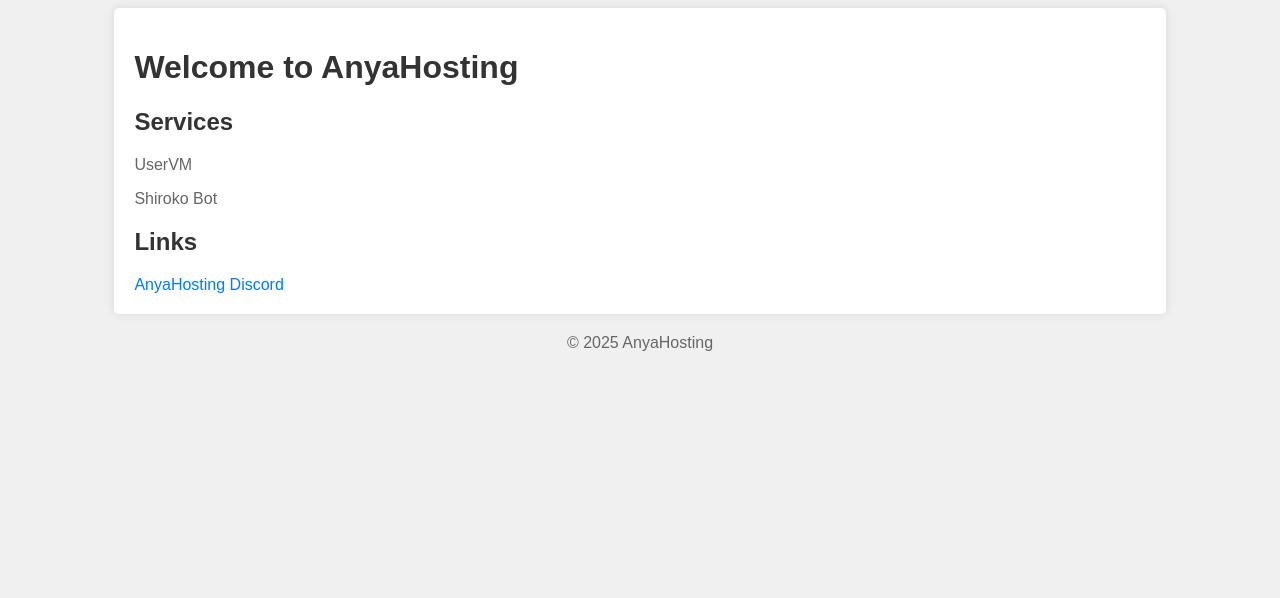
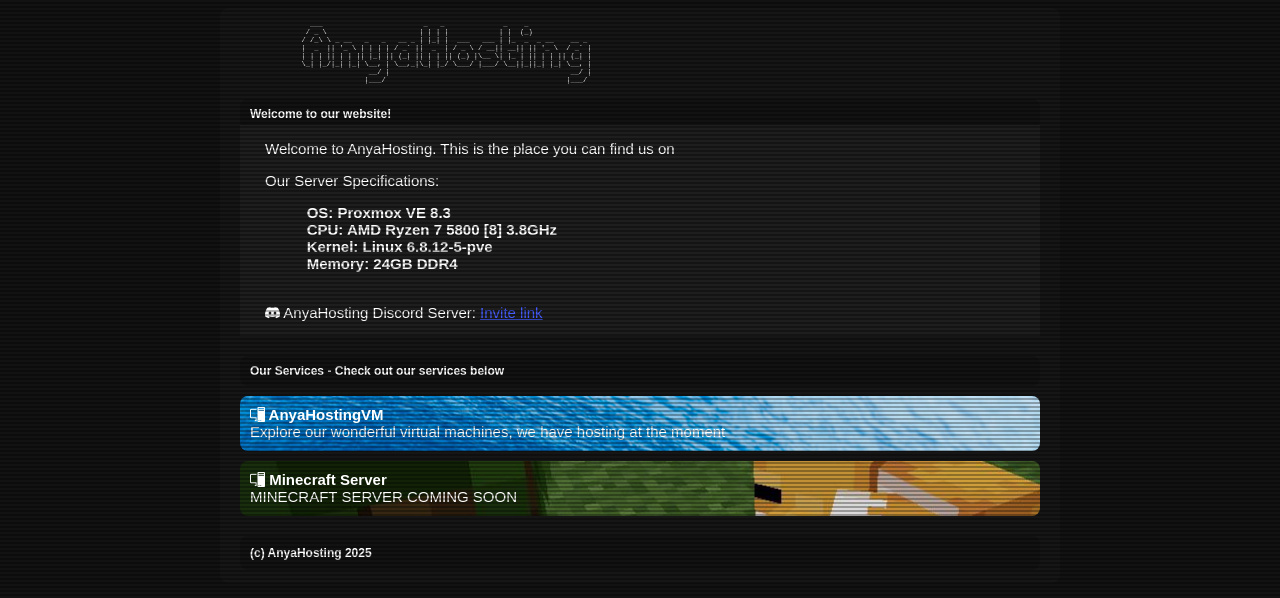
Before and after one commit to xDarkEXE/AnyaHosting, a plain HTML site: page index.html in a window 1280 px wide. Drawn offline with nearby package versions, Linux system fonts and the light colour scheme.

Commit message:
Updated the website to get it a retro vibe

```diff
--- /dev/null
+++ b/css/style.css
@@ -0,0 +1,155 @@
+body {
+    background-color: #121212;
+    font-family: "MS PGOTHIC", sans-serif;
+}
+
+.container {
+    width: 800px;
+    margin: auto;
+    padding: 20px;
+    background-color: #161616;
+    border-radius: 8px;
+    display: flex;
+    flex-direction: column;
+    justify-content: flex-start;
+    align-items: center;/
+}
+
+.section h1 {
+    position: relative;
+    z-index: 999;
+    margin: 0;
+    font-size: 15px;
+    font-weight: 900;
+    padding: 10px;
+
+}
+
+.section p {
+    position: relative;
+    margin: 0;
+    font-size: 15px;
+    padding-left: 10px;
+    margin-top: -10px;
+}
+
+.section {
+    width: 100%;
+    height: 55px;
+    border-radius: 8px;
+    position: relative;
+    background-size: cover;
+    background-position: center;
+    transition: transform 0.6s cubic-bezier(0.25, 0.8, 0.25, 1), filter 0.3s ease, box-shadow 0.3s ease;
+    overflow: hidden;
+    margin-bottom: 10px;
+}
+
+
+.section:hover {
+    transform: scale(1.01);
+    filter: brightness(0.75);
+    box-shadow: 0 0 0 2px white;
+}
+
+
+.title {
+    margin-top: -15px;
+}
+
+.title pre {
+    font-size: 7px;
+    margin-right: 450px;
+    color: white;
+}
+
+footer {
+    width: 100%;
+    padding-top: 10px;
+}
+
+footer h1 {
+    font-size: 12px;
+    margin-top: 15px;
+    background-color: #121212;
+    border-radius: 8px;
+    color: white;
+    padding: 10px;
+}
+
+.sectiontitle {
+    border-radius: 8px;
+    margin-bottom: 10px;
+    height: 30px;
+    background-color: #121212;
+    width: 100%
+}
+
+.sectiontitle h1 {
+    font-size: 12px;
+    color: white;
+    padding-left: 10px;
+}
+
+.infobox {
+    color: white;
+    margin: 10px;
+    background-color: #1f1e1e;
+    margin-bottom: 20px;
+    margin-top: -14px;
+    width: 100%
+}
+
+.infobox p {
+    padding-left: 25px;
+    font-size: 15px;
+}
+
+.infobox pre {
+    font-family: "MS PGOTHIC", sans-serif;
+    font-size: 15px;
+    font-weight: 900;
+}
+
+a {
+    color: #455dff
+}
+
+.scanlines {
+    position: fixed;
+    left: 0;
+    top: 0;
+    width: 100vw;
+    height: 100vh;
+    pointer-events: none;
+    z-index: 300;
+    opacity: .6;
+    will-change: opacity;
+    animation: opacity 3s linear infinite;
+
+    &:before {
+        content: '';
+        position: absolute;
+        left: 0;
+        top: 0;
+        right: 0;
+        bottom: 0;
+        pointer-events: none;
+        background: linear-gradient(to bottom, transparent 50%, rgba(0, 0, 0, .5) 51%);
+        background-size: 100% 4px;
+        will-change: background, background-size;
+        animation: scanlines .2s linear infinite;
+    }
+}
+
+@keyframes scanlines {
+    from {
+        background: linear-gradient(to bottom, transparent 50%, rgba(0, 0, 0, .5) 51%);
+        background-size: 100% 4px;
+    }
+
+    to {
+        background: linear-gradient(to bottom, rgba(0, 0, 0, .5) 50%, transparent 51%);
+        background-size: 100% 4px;
+    }
+}
--- a/index.html
+++ b/index.html
@@ -3,61 +3,56 @@
 <head>
     <meta charset="UTF-8">
     <meta name="viewport" content="width=device-width, initial-scale=1.0">
+    <link rel="stylesheet" href="/css/style.css">
+    <link href="https://cdn.jsdelivr.net/npm/bootstrap-icons/font/bootstrap-icons.css" rel="stylesheet">
     <title>AnyaHosting</title>
 </head>
+<body>
 
-<style>
-    body {
-        font-family: Arial, sans-serif;
-        background-color: #f0f0f0;
-    }
+    <div class="scanlines"></div>
 
-    .container {
-        width: 80%;
-        margin: 0 auto;
-        padding: 20px;
-        background-color: #fff;
-        border-radius: 5px;
-        box-shadow: 0 0 10px rgba(0, 0, 0, 0.1);
-    }
+    <div class="container">
+        <div class="title">
+            <pre>
+                 ___                        _   _              _    _
+                / _ \                      | | | |            | |  (_)
+               / /_\ \ _ __   _   _   __ _ | |_| |  ___   ___ | |_  _  _ __    __ _
+               |  _  || '_ \ | | | | / _` ||  _  | / _ \ / __|| __|| || '_ \  / _` |
+               | | | || | | || |_| || (_| || | | || (_) |\__ \| |_ | || | | || (_| |
+               \_| |_/|_| |_| \__, | \__,_|\_| |_/ \___/ |___/ \__||_||_| |_| \__, |
+                               __/ |                                           __/ |
+                              |___/                                           |___/
+            </pre>
+        </div>
 
-    h1 {
-        color: #333;
-    }
+        <div class="sectiontitle">
+            <h1>Welcome to our website!</h1>
+        </div>
+        <div class="infobox"> <!-- Main Section Card -->
+            <p>Welcome to AnyaHosting. This is the place you can find us on</p>
+            <p>Our Server Specifications:</p>
+            <pre>
+                OS: Proxmox VE 8.3
+                CPU: AMD Ryzen 7 5800 [8] 3.8GHz
+                Kernel: Linux 6.8.12-5-pve
+                Memory: 24GB DDR4
+            </pre>
+            <p><i class="bi bi-discord"></i> AnyaHosting Discord Server: <a href="https://discord.gg/QNYVdBCKnS">Invite link</a></p>
+        </div>
 
-    h2 {
-        color: #333;
-    }
+        <div class="sectiontitle">
+            <h1>Our Services - Check out our services below</h1>
+        </div>
 
-    p {
-        color: #666;
-    }
+        <div class="section" style="background-image: url('/images/UserVM.png'); color:white;" onclick="window.location.href='https://cvm.anyastudios.co.uk/collab-vm/';">
+            <h1><i class="bi bi-pc-display"></i> AnyaHostingVM</h1>
+            <p>Explore our wonderful virtual machines, we have hosting at the moment</p>
+        </div>
+        <div class="section" style="background-image: url('/images/minecraft.png'); color:white;" onclick="window.location.href='https://cvm.anyastudios.co.uk/collab-vm/';">
+            <h1><i class="bi bi-pc-display"></i> Minecraft Server</h1>
+            <p>MINECRAFT SERVER COMING SOON</p>
+        </div>
 
-    a {
-        color: #007bff;
-        text-decoration: none;
-    }
-
-    footer {
-        margin-top: 20px;
-        text-align: center;
-    }
-</style>
-
-<body>
-    <div class="container">
-        <h1>Welcome to AnyaHosting</h1>
-
-        <h2>Services</h2>
-        <p>UserVM</p>
-        <p>Shiroko Bot</p>
-
-        <h2>Links</h2>
-        <a href="https://discord.gg/QNYVdBCKnS">AnyaHosting Discord</a>
-    </div>
-
-    <footer>
-        <p>&copy; 2025 AnyaHosting</p>
-    </footer>
+        <footer style="margin: -15px;"><h1>(c) AnyaHosting 2025</h1></footer>
 </body>
 </html>
```
Also changed, not shown: fonts/NotoSansDisplay-Regular.ttf (added), images/UserVM.png (added), images/minecraft.png (added).
